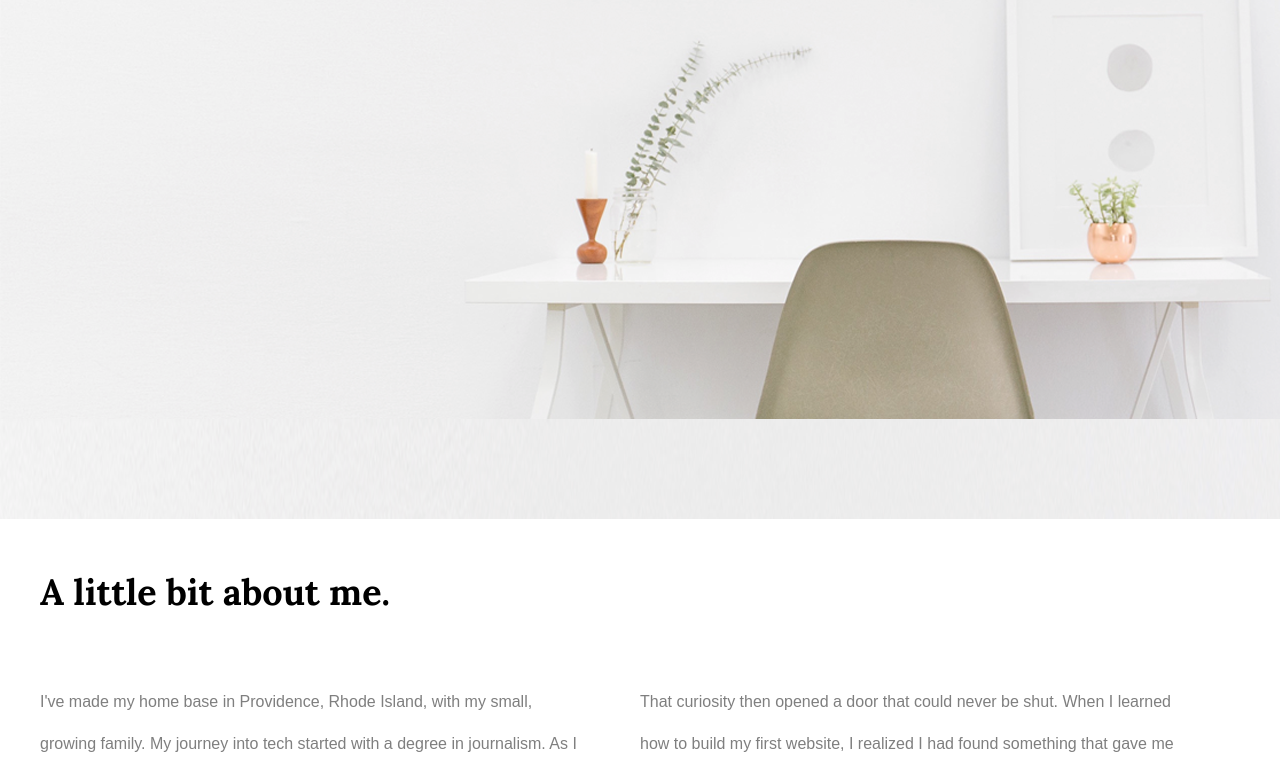
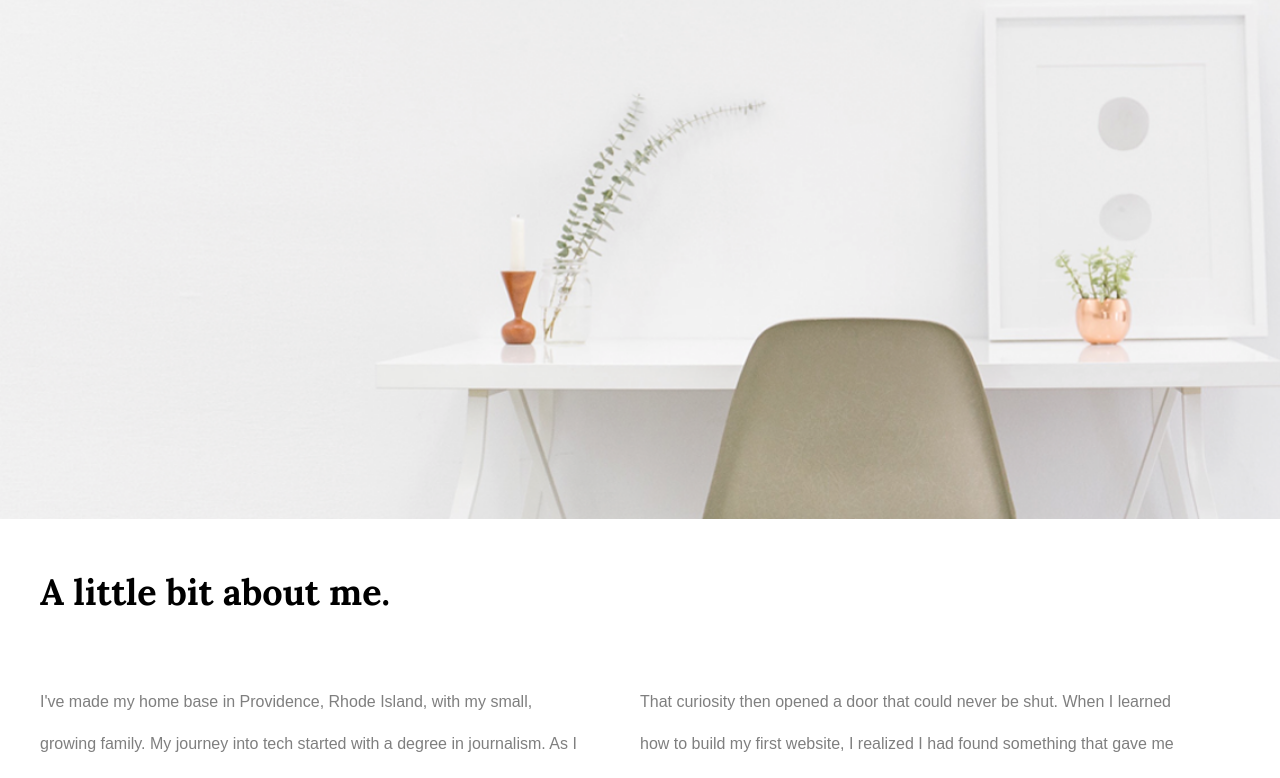
Before and after one commit to mctechmedtech/101-project, a plain HTML site: page index.html in a window 1280 px wide. Shown: the part 381-1159 px from the top of the page. Drawn offline with Linux system fonts and the light colour scheme.

Commit message:
correcting header background declaration

```diff
--- a/css/main.css
+++ b/css/main.css
@@ -48,7 +48,8 @@ body {
 header {
 	height: 900px;
 	background: url("../img/hero.png");
-	background-position: cover;
+	background-size: cover;
+	background-position: center;
 
 
 
```
